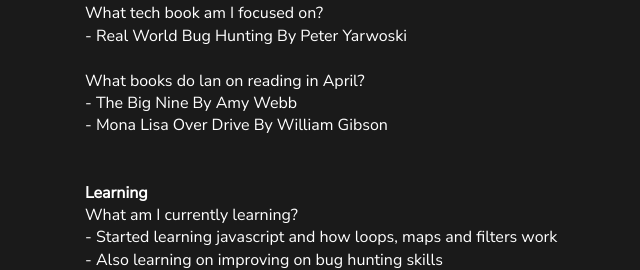
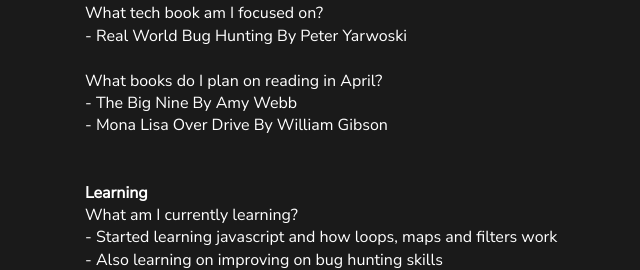
Before and after one commit to cobaltclaudia/cobaltclaudia.github.io, a Jekyll site: the page blogposts/2022/20220328-marchProgress.html, which Jekyll copies as it is, in a window 1280 px wide and 900 px high, cut to the strip 430-700 px from the top of the window. Shown: the whole strip, without its empty margins (303-943 px from the left). Built offline with Jekyll 4.4.1, drawn with Linux system fonts in a browser that asks for light colours.

Commit message:
Update books tag

```diff
--- a/blogposts/2022/20220328-marchProgress.html
+++ b/blogposts/2022/20220328-marchProgress.html
@@ -50,7 +50,7 @@
         What tech book am I focused on?<br>
         - Real World Bug Hunting By Peter Yarwoski <br><br>
 
-        What books do lan on reading in April?<br>
+        What books do I plan on reading in April?<br>
         - The Big Nine By Amy Webb<br>
         - Mona Lisa Over Drive By William Gibson<br><br><br>
 
@@ -109,6 +109,9 @@
                 title="YouTube video player" frameborder="0" allow="accelerometer; autoplay; clipboard-write;
                 encrypted-media; gyroscope; picture-in-picture" allowfullscreen></iframe>
 
+        <br>
+        <a href="../tags/books.html" class="btn">#books</a>
+
         <br><br><br>
         <a href="20220228-TechToLearnIn2022.html" class="btn" title="older"> <</a>
         <a href="20220429-aprilProgress.html" class="btn" title="newer"> ></a>
```
